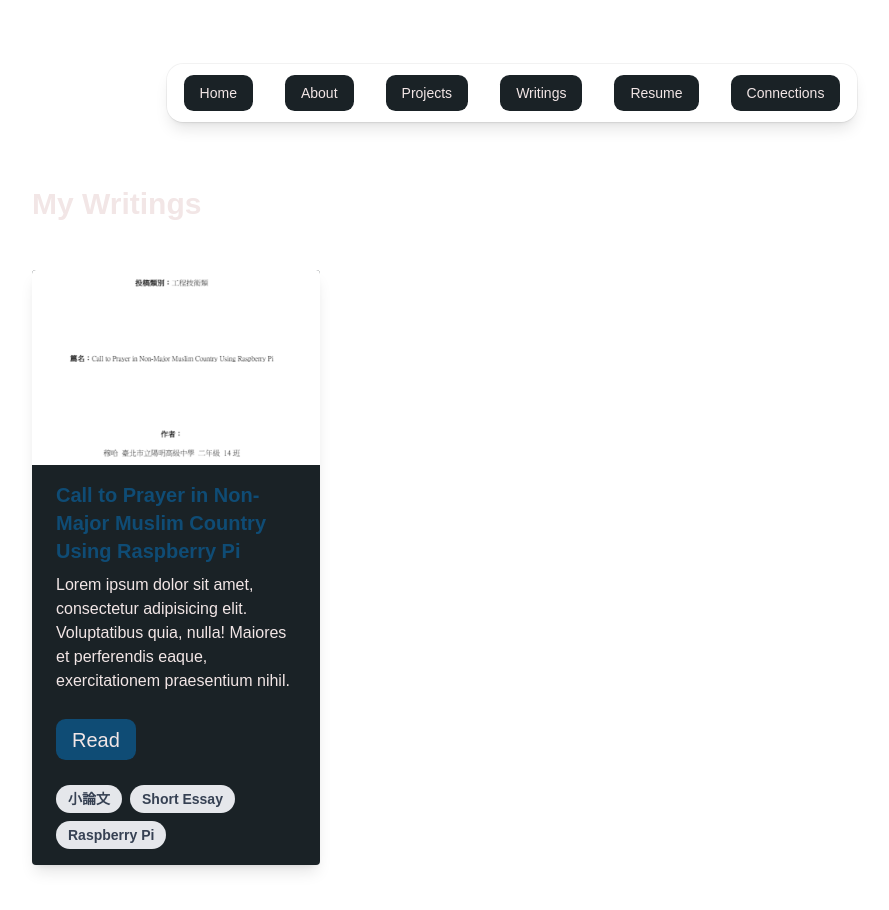
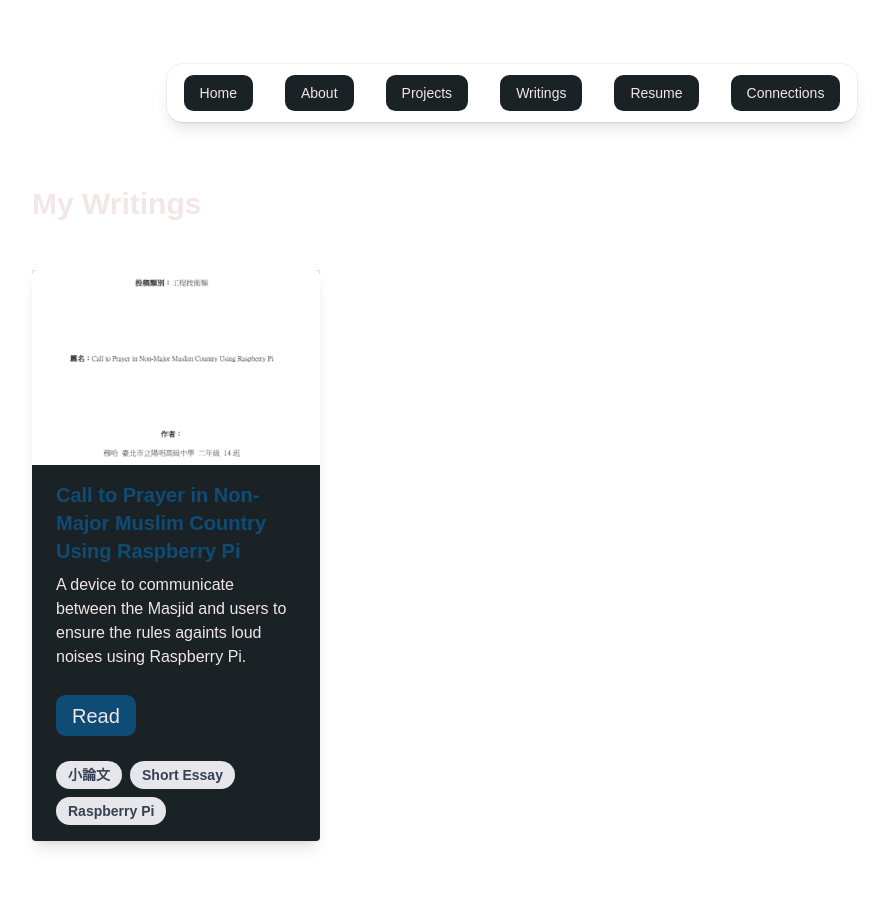
Before and after one commit to Muhawow/Muha-Guarddin, a Next.js app: page /writings in a window 1280 px wide. Shown: the top 910 px of the page, without its empty margins (128-1017 px from the left). Built offline with nearby package versions, Linux system fonts and the light colour scheme.

Commit message:
Adding more infomartions

```diff
--- a/src/app/writings/page.tsx
+++ b/src/app/writings/page.tsx
@@ -23,18 +23,20 @@ export default function WritingsPage() {
       <div className="py-8 grid lg:grid-cols-3 md:grid-cols-2 sm:grid-cols-1 gap-12">
 
         <div className="max-w-sm rounded my-custom-grid-item overflow-hidden shadow-lg">
-          <img className="w-fit" src="./img/shortessay.png" alt="Sunset in the mountains"></img>
+          <img className="w-fit" src="./img/ShortEssay.png" alt="Sunset in the mountains"></img>
           <div className="px-6 py-4">
           <div className="font-bold text-xl mb-2">Call to Prayer in Non-Major Muslim Country Using Raspberry Pi</div>
             <p className="text-gray-700 text-base">
-              Lorem ipsum dolor sit amet, consectetur adipisicing elit. Voluptatibus quia, nulla! Maiores et perferendis eaque, exercitationem praesentium nihil.
+              A device to communicate between the Masjid and users to ensure the rules againts loud noises using Raspberry Pi.
+            </p>
+            <p>
 
             </p>
 
           </div>
           <div className='flex items-stretch px-6 py-4'>
              <div className='self-center '>
-              <a className='text-xl a_writings' target='_blank' href='/pdf/adzan.pdf'>Read</a>
+              <a className='text-xl a_writings' target='_blank' href='./pdf/adzan.pdf'>Read</a>
               </div>
           </div>
           <div className="px-6 pt-4 pb-2">
```
